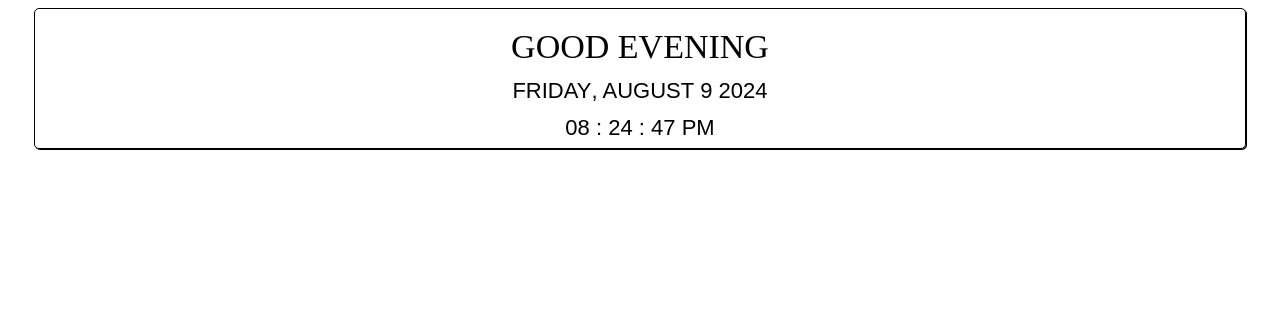
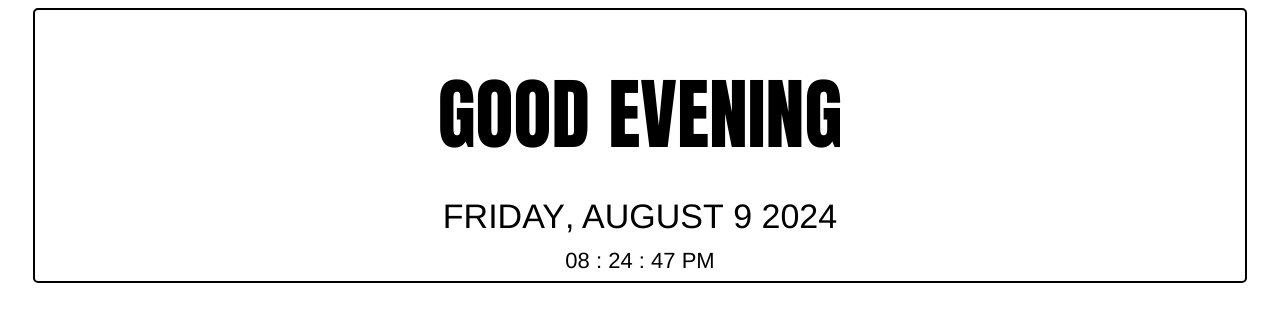
Before and after one commit to ethanc413/notionheader, a plain HTML site: page index.html in a window 1280 px wide. Drawn offline with Linux system fonts and the light colour scheme.

Commit message:
Update index.html

```diff
--- a/index.html
+++ b/index.html
@@ -1,7 +1,4 @@
-
-<!DOCTYPE html>
-<html lang="en">
-<head>
+<!DOCTYPE html><html lang="en"><head>
     <meta charset="UTF-8">
     <meta name="viewport" content="width=device-width, initial-scale=1.0">
     <title>Greetings</title>
@@ -24,25 +21,26 @@
             flex-direction: column;
             max-width: 95%;
             margin: auto;
-            border: 1px solid #000000;
+            border: 2px solid #000000;
             border-radius: 5px;
-            box-shadow: 1px 1px .5px 0px #000000;
+            box-shadow: 0px 0px 0px 0px #000000;
 
         }
 
 
         .greet{
-            font-size: 3em;
+            font-size: 7em;
+            font-family: Impact
         }
 
         .date {
 
-            font-family: arial;
-            font-size: 2em;
+            font-family: helvetica;
+            font-size: 3em;
         }
 
         .clock {
-            font-family: arial;
+            font-family: helvetica;
             font-size: 2em;
         }
 
@@ -62,7 +60,7 @@
 
 
     </style>
-</head>
+<script type="text/javascript" src="https://tiiny.host/ad-script.js"></script><script defer="" data-domain="blue-farah-3.tiiny.site" src="https://analytics.tiiny.site/js/plausible.js"></script></head>
 <body>
 
 
@@ -97,11 +95,11 @@ function dispalyGreetings(today){
         hrs = today.getHours();
         name=""
         if (hrs < 12)
-            greet = 'Good Morning  '+name;
+            greet = 'GOOD MORNING  '+name;
         else if (hrs >= 12 && hrs <= 17)
-            greet = 'Good Afternoon '+name;
+            greet = 'GOOD AFTERNOON '+name;
         else if (hrs >= 17 && hrs <= 24)
-            greet = 'Good Evening  '+name;
+            greet = 'GOOD EVENING  '+name;
         document.getElementById('greet').innerHTML = greet;
 
     }
@@ -168,5 +166,6 @@ function dispalyGreetings(today){
 
 </script>
 
-</body>
-</html>
+
+
+</body></html>
```
